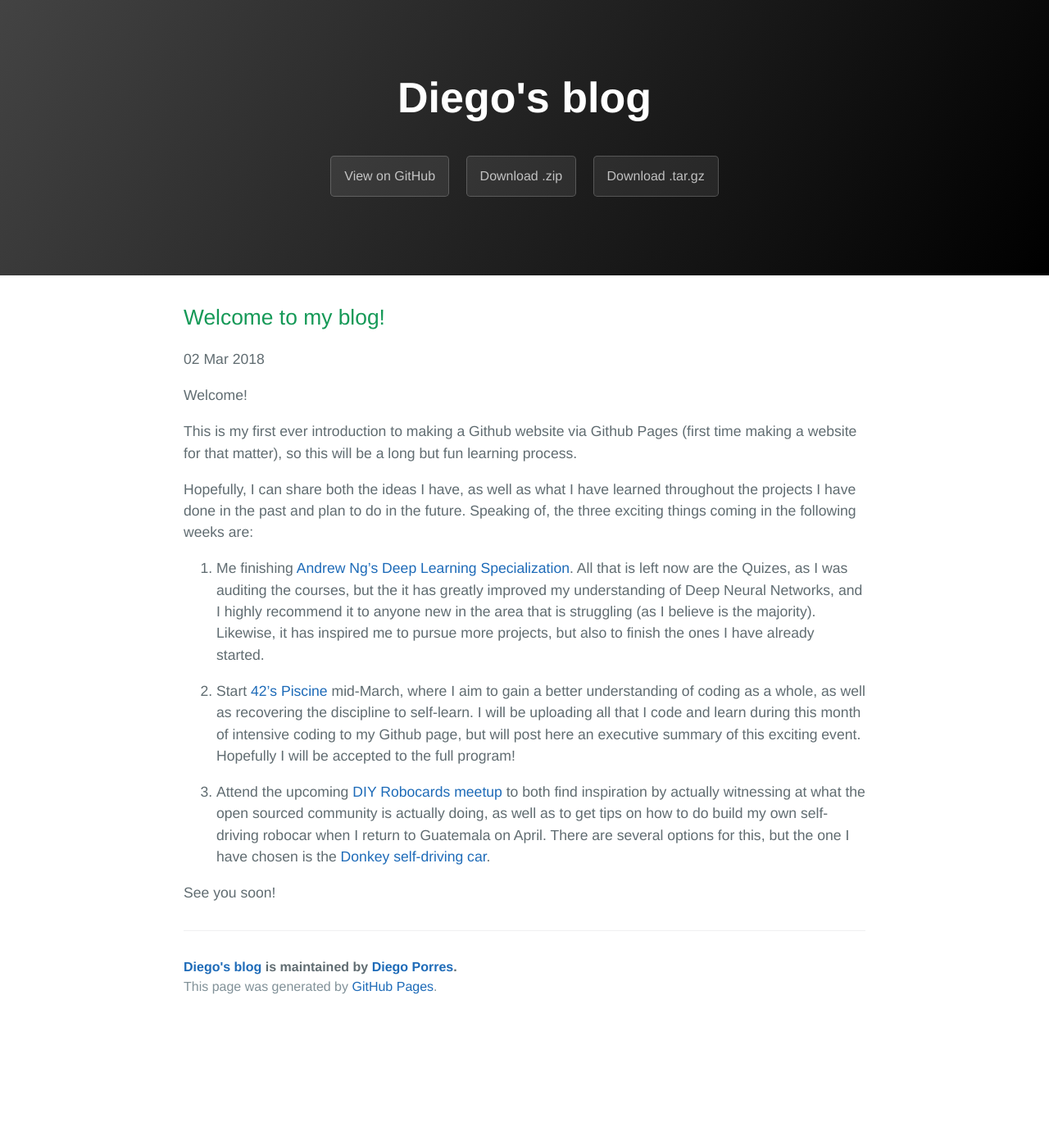
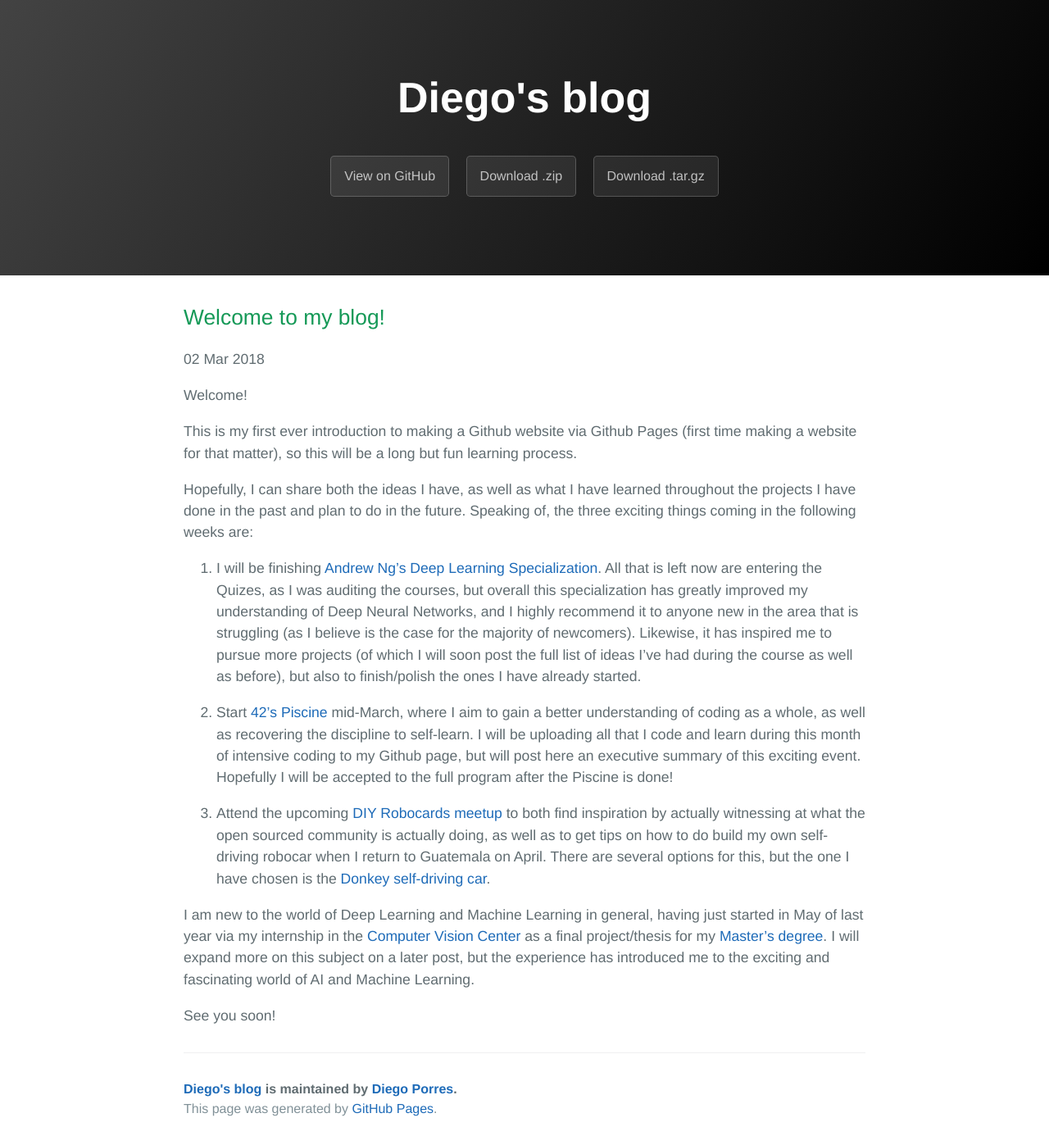
Before and after one commit to PDillis/pdillis.github.io, a Jekyll site: the page built from _posts/2018-03-02-sample-content.markdown, in a window 1280 px wide. Shown: the whole page at 82% size. Built offline with Jekyll 4.4.1, drawn with Linux system fonts in a browser that asks for light colours; before the commit the page ends 1248 px from its top, so only the background shows below that.

Commit message:
Update 2018-03-02-sample-content.markdown

```diff
--- a/_posts/2018-03-02-sample-content.markdown
+++ b/_posts/2018-03-02-sample-content.markdown
@@ -11,10 +11,12 @@ This is my first ever introduction to making a Github website via Github Pages (
 
 Hopefully, I can share both the ideas I have, as well as what I have learned throughout the projects I have done in the past and plan to do in the future. Speaking of, the three exciting things coming in the following weeks are:
 
-1. Me finishing [Andrew Ng's Deep Learning Specialization](https://www.deeplearning.ai/). All that is left now are the Quizes, as I was auditing the courses, but the it has greatly improved my understanding of Deep Neural Networks, and I highly recommend it to anyone new in the area that is struggling (as I believe is the majority). Likewise, it has inspired me to pursue more projects, but also to finish the ones I have already started.
+1. I will be finishing [Andrew Ng's Deep Learning Specialization](https://www.deeplearning.ai/). All that is left now are entering the Quizes, as I was auditing the courses, but overall this specialization has greatly improved my understanding of Deep Neural Networks, and I highly recommend it to anyone new in the area that is struggling (as I believe is the case for the majority of newcomers). Likewise, it has inspired me to pursue more projects (of which I will soon post the full list of ideas I've had during the course as well as before), but also to finish/polish the ones I have already started.
 
-2. Start [42's Piscine](https://www.42.us.org/program/intensive-basic-training/) mid-March, where I aim to gain a better understanding of coding as a whole, as well as recovering the discipline to self-learn. I will be uploading all that I code and learn during this month of intensive coding to my Github page, but will post here an executive summary of this exciting event. Hopefully I will be accepted to the full program!
+2. Start [42's Piscine](https://www.42.us.org/program/intensive-basic-training/) mid-March, where I aim to gain a better understanding of coding as a whole, as well as recovering the discipline to self-learn. I will be uploading all that I code and learn during this month of intensive coding to my Github page, but will post here an executive summary of this exciting event. Hopefully I will be accepted to the full program after the Piscine is done!
 
 3. Attend the upcoming [DIY Robocards](https://diyrobocars.com/) [meetup](https://www.meetup.com/DIYRobocars/) to both find inspiration by actually witnessing at what the open sourced community is actually doing, as well as to get tips on how to do build my own self-driving robocar when I return to Guatemala on April. There are several options for this, but the one I have chosen is the [Donkey self-driving car](https://github.com/openmv/openmv-projects/blob/master/donkey-car/README.md).
 
+I am new to the world of Deep Learning and Machine Learning in general, having just started in May of last year via my internship in the [Computer Vision Center](http://www.cvc.uab.es/) as a final project/thesis for my [Master's degree](http://www.mathmods.eu/). I will expand more on this subject on a later post, but the experience has introduced me to the exciting and fascinating world of AI and Machine Learning.
+
 See you soon!
```
